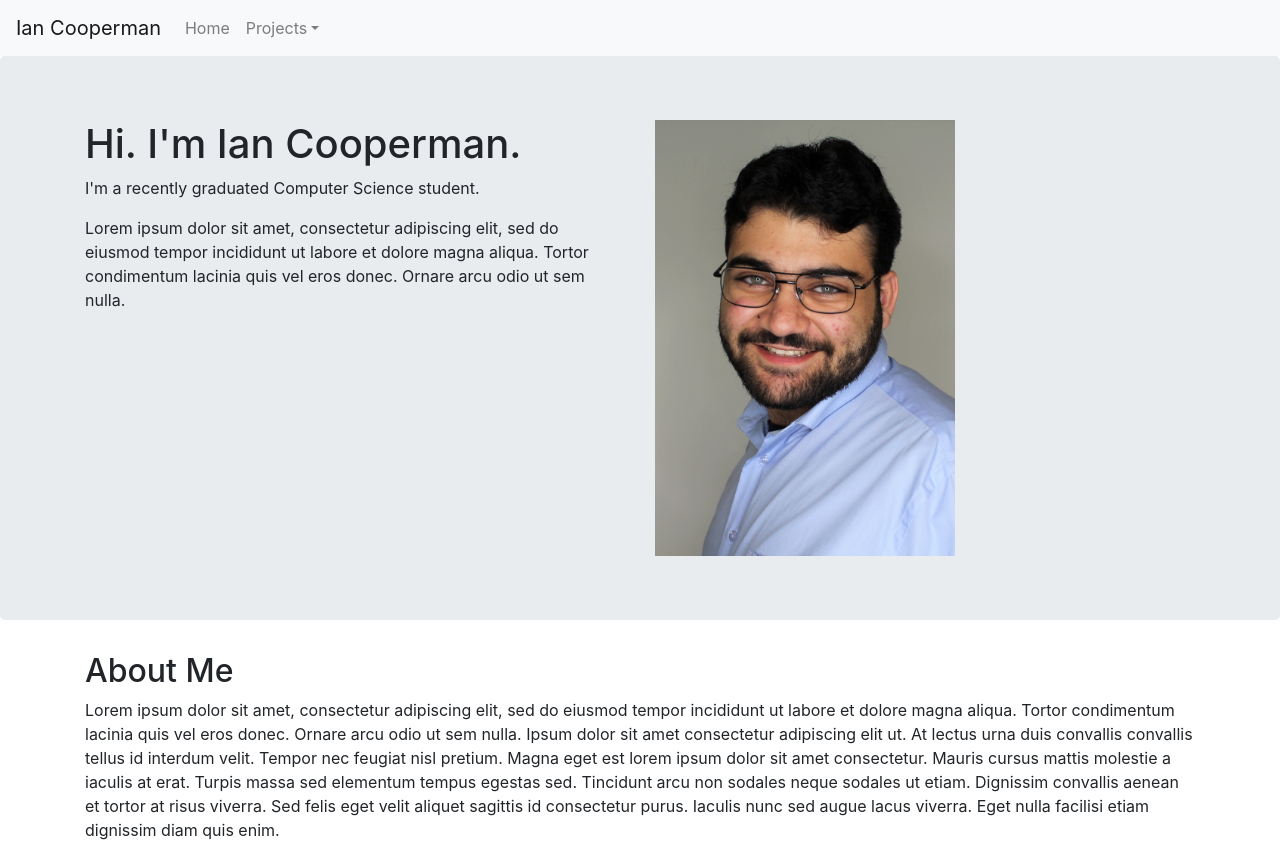
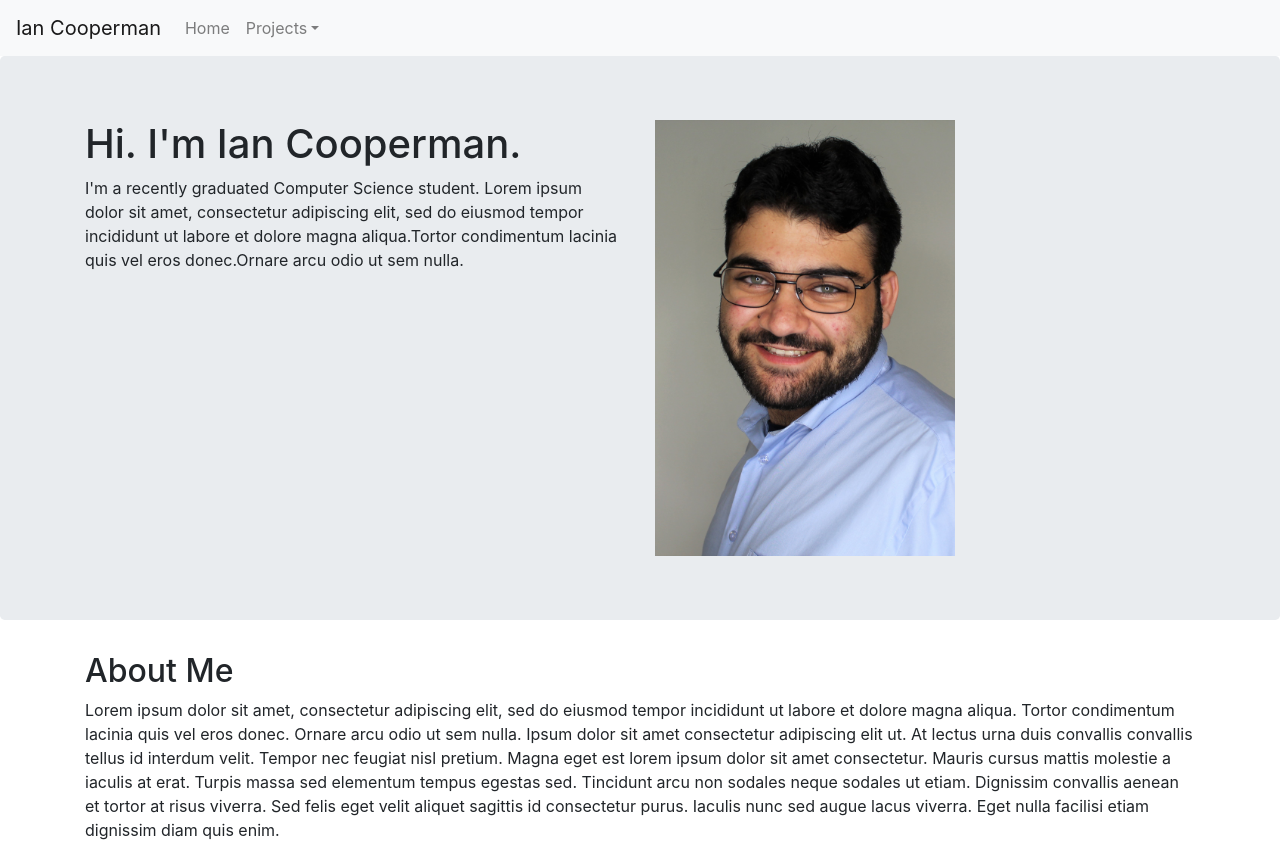
Before and after one commit to iancooperman/iancooperman.github.io, a React (Create React App) app: page / in a window 1280 px wide. Built offline with nearby package versions, Linux system fonts and the light colour scheme.

Commit message:
Placed text content in a separate file for easier edits

```diff
--- a/src/AboutMe.js
+++ b/src/AboutMe.js
@@ -1,8 +1,10 @@
+import { aboutMeHeader, aboutMeBody } from './text.js';
+
 function AboutMe() {
     return (
         <div>
-            <h2>About Me</h2>
-            <p>Lorem ipsum dolor sit amet, consectetur adipiscing elit, sed do eiusmod tempor incididunt ut labore et dolore magna aliqua. Tortor condimentum lacinia quis vel eros donec. Ornare arcu odio ut sem nulla. Ipsum dolor sit amet consectetur adipiscing elit ut. At lectus urna duis convallis convallis tellus id interdum velit. Tempor nec feugiat nisl pretium. Magna eget est lorem ipsum dolor sit amet consectetur. Mauris cursus mattis molestie a iaculis at erat. Turpis massa sed elementum tempus egestas sed. Tincidunt arcu non sodales neque sodales ut etiam. Dignissim convallis aenean et tortor at risus viverra. Sed felis eget velit aliquet sagittis id consectetur purus. Iaculis nunc sed augue lacus viverra. Eget nulla facilisi etiam dignissim diam quis enim.</p>
+            {aboutMeHeader}
+            {aboutMeBody}
         </div>
     );
 }
--- a/src/Home.js
+++ b/src/Home.js
@@ -8,6 +8,9 @@ import Col from 'react-bootstrap/Col';
 
 import AboutMe from './AboutMe.js';
 
+// text imports
+import { introHeader, introBody } from './text.js';
+
 function Home() {
     return (
         <div>
@@ -15,9 +18,8 @@ function Home() {
                 <Container>
                     <Row>
                         <Col>
-                            <h1>Hi. I'm Ian Cooperman.</h1>
-                            <p>I'm a recently graduated Computer Science student.</p>
-                            <p>Lorem ipsum dolor sit amet, consectetur adipiscing elit, sed do eiusmod tempor incididunt ut labore et dolore magna aliqua. Tortor condimentum lacinia quis vel eros donec. Ornare arcu odio ut sem nulla.</p>
+                            <h1>{introHeader}</h1>
+                            <p>{introBody}</p>
                         </Col>
                         <Col>
                             <img src={profilePic} alt="Profile Pic" id="profilePic"></img>
--- /dev/null
+++ b/src/text.js
@@ -0,0 +1,12 @@
+export let introHeader = "Hi. I'm Ian Cooperman."
+export let introBody = "I'm a recently graduated Computer Science student. Lorem ipsum dolor sit amet, consectetur adipiscing elit, sed do eiusmod tempor incididunt ut labore et dolore magna aliqua.Tortor condimentum lacinia quis vel eros donec.Ornare arcu odio ut sem nulla.";
+
+export let aboutMeHeader = (<h2>About Me</h2>);
+export let aboutMeBody = (
+    <div>
+        <p>Lorem ipsum dolor sit amet, consectetur adipiscing elit, sed do eiusmod tempor incididunt ut labore et dolore magna aliqua. Tortor condimentum lacinia quis vel eros donec. Ornare arcu odio ut sem nulla. Ipsum dolor sit amet consectetur adipiscing elit ut. At lectus urna duis convallis convallis tellus id interdum velit. Tempor nec feugiat nisl pretium. Magna eget est lorem ipsum dolor sit amet consectetur. Mauris cursus mattis molestie a iaculis at erat. Turpis massa sed elementum tempus egestas sed. Tincidunt arcu non sodales neque sodales ut etiam. Dignissim convallis aenean et tortor at risus viverra. Sed felis eget velit aliquet sagittis id consectetur purus. Iaculis nunc sed augue lacus viverra. Eget nulla facilisi etiam dignissim diam quis enim.</p>
+    </div>
+);
+
+export let project0title = "Dyetr";
+export let project1title = "Search Engine";
```
